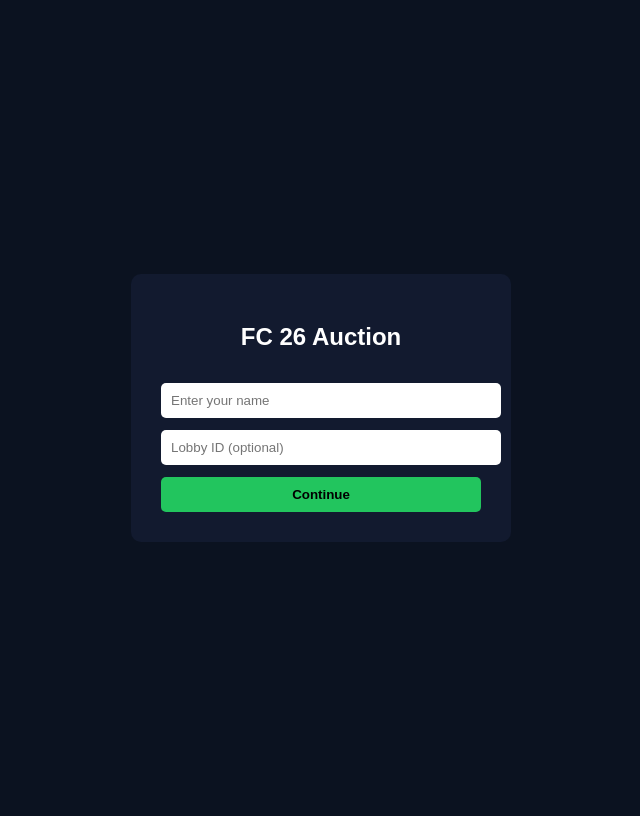
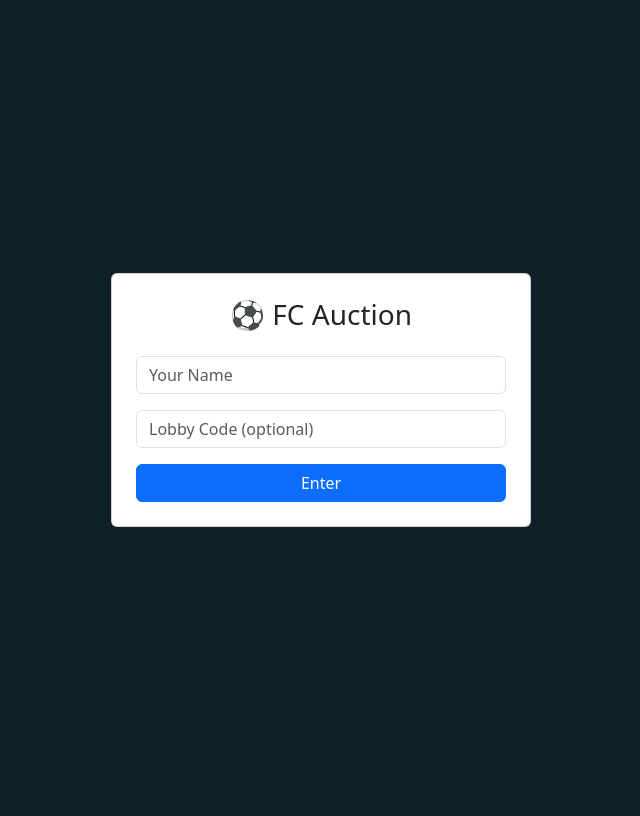
Before and after one commit to Harikrishna2111/Fifa26-Auction, a Flask app: page / in a window 1280 px wide. Shown: the whole page, without its empty margins (319-959 px from the left). After the commit the page ends 527 px from the top, so only its background shows below. Run offline with Flask 3, Linux system fonts and the light colour scheme.

Commit message:
Minor fixes

```diff
--- a/app.py
+++ b/app.py
@@ -1,16 +1,16 @@
 from flask import Flask, render_template, request, redirect, session
 from flask_socketio import SocketIO, emit, join_room, leave_room
-import eventlet
 import time
 import sqlite3
+import uuid
 
 
-eventlet.monkey_patch()
 
 app = Flask(__name__)
 app.secret_key = "auction_secret"
 
-socketio = SocketIO(app, cors_allowed_origins="*")
+socketio = SocketIO(app, cors_allowed_origins="*", async_mode="threading")
+
 
 def get_db():
     conn = sqlite3.connect("auction.db")
@@ -24,9 +24,12 @@ def is_admin(lobby_code):
     return session.get("username") == lobbies[lobby_code]["admin"]
 
 
-@app.route("/", methods=["GET"])
+@app.route("/")
 def index():
     return render_template("index.html")
+
+
+
 
 
 @app.route("/login", methods=["POST"])
@@ -44,19 +47,27 @@ def login():
     new_lobby_id = str(uuid.uuid4())[:6]
     return redirect(f"/lobby/{new_lobby_id}")
 
+@app.route('/lobby')
+def lobby_home():
+    if 'username' not in session:
+        return redirect('/')
+    return render_template('lobby.html')
 
 
 @app.route("/lobby/<lobby_id>")
-def lobby(lobby_id):
+def lobby_room(lobby_id):
     if "username" not in session:
         return redirect("/")
     return render_template(
         "lobby.html",
         lobby_id=lobby_id,
-        username=session["username"]
+        username=session["username"],
+        is_admin=is_admin(lobby_id)
     )
 
 lobbies = {}
+trade_requests = {}
+
 
 @socketio.on("join_lobby")
 def handle_join(data):
@@ -89,12 +100,6 @@ def handle_upload(data):
 def handle_start(data):
     lobby = data["lobby"]
     emit("auction_started", room=lobby)
-
-@app.route('/lobby')
-def lobby():
-    if 'username' not in session:
-        return redirect('/')
-    return render_template('lobby.html')
 
 
 @app.route('/auction/<lobby_code>')
@@ -170,6 +175,49 @@ def trade(lobby_code):
         incoming_trades=incoming_trades
     )
 
+@app.route("/create_lobby", methods=["GET", "POST"])
+def create_lobby():
+    if "username" not in session:
+        return redirect("/")
+
+    lobby_code = str(uuid.uuid4())[:6]
+
+    lobbies[lobby_code] = {
+        "admin": session["username"],
+        "players": [session["username"]],
+        "teams": {
+            session["username"]: {
+                "budget": 1000,
+                "players": []
+            }
+        },
+        "players_data": [],
+        "current_bid": 0,
+        "highest_bidder": None,
+        "timer": 10,
+        "paused": False,
+        "skips": set(),
+        "unsold": [],
+        "current_index": 0,
+        "status": "waiting"
+    }
+
+    trade_requests[lobby_code] = []
+
+    return redirect(f"/lobby/{lobby_code}")
+
+
+@app.route("/join_lobby", methods=["POST"])
+def join_lobby_http():
+    if "username" not in session:
+        return redirect("/")
+
+    lobby_code = request.form.get("lobby_code")
+
+    if lobby_code not in lobbies:
+        return "Lobby not found", 404
+
+    return redirect(f"/lobby/{lobby_code}")
 
 
 @app.route('/summary/<lobby_code>')
--- a/init_db.py
+++ b/init_db.py
@@ -39,3 +39,4 @@ def init_db():
 
     db.commit()
     db.close()
+init_db()
--- a/templates/index.html
+++ b/templates/index.html
@@ -1,54 +1,25 @@
 <!DOCTYPE html>
-<html>
+<html lang="en">
 <head>
-    <title>FC 26 Auction - Login</title>
-    <meta name="viewport" content="width=device-width, initial-scale=1">
-    <style>
-        body {
-            background: #0b1220;
-            color: white;
-            font-family: Arial, sans-serif;
-            display: flex;
-            height: 100vh;
-            align-items: center;
-            justify-content: center;
-        }
-        .card {
-            background: #121a2f;
-            padding: 30px;
-            width: 320px;
-            border-radius: 10px;
-        }
-        input, button {
-            width: 100%;
-            padding: 10px;
-            margin-top: 12px;
-            border-radius: 5px;
-            border: none;
-        }
-        button {
-            background: #22c55e;
-            color: black;
-            font-weight: bold;
-            cursor: pointer;
-        }
-        h2 {
-            text-align: center;
-            margin-bottom: 20px;
-        }
-    </style>
+    <meta charset="UTF-8">
+    <title>FC Auction – Home</title>
+    <link href="https://cdn.jsdelivr.net/npm/bootstrap@5.3.2/dist/css/bootstrap.min.css" rel="stylesheet">
 </head>
-<body>
 
-<div class="card">
-    <h2>FC 26 Auction</h2>
+<body class="d-flex justify-content-center align-items-center"
+      style="min-height:100vh; background:#0f2027;">
+
+<div class="card p-4" style="width:420px;">
+    <h3 class="text-center mb-4">⚽ FC Auction</h3>
 
     <form method="POST" action="/login">
-        <input type="text" name="username" placeholder="Enter your name" required>
+        <input type="text" name="username" class="form-control mb-3"
+               placeholder="Your Name" required>
 
-        <input type="text" name="lobby_id" placeholder="Lobby ID (optional)">
+        <input type="text" name="lobby_id" class="form-control mb-3"
+               placeholder="Lobby Code (optional)">
 
-        <button type="submit">Continue</button>
+        <button class="btn btn-primary w-100">Enter</button>
     </form>
 </div>
 
```
Also changed, not shown: templates/auction.html (+13 -0 lines), templates/lobby.html (+47 -55 lines).
